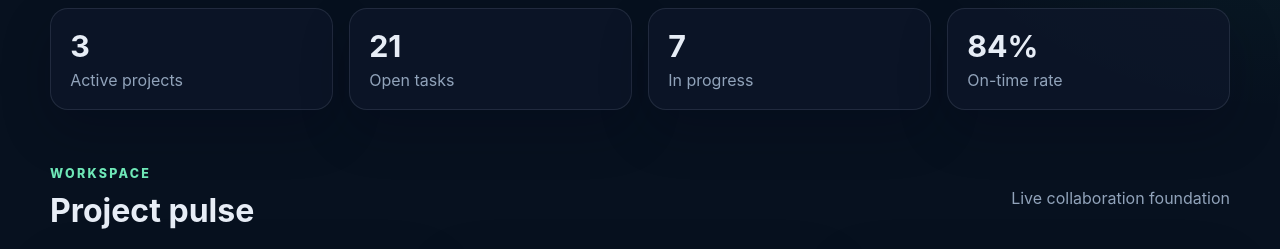
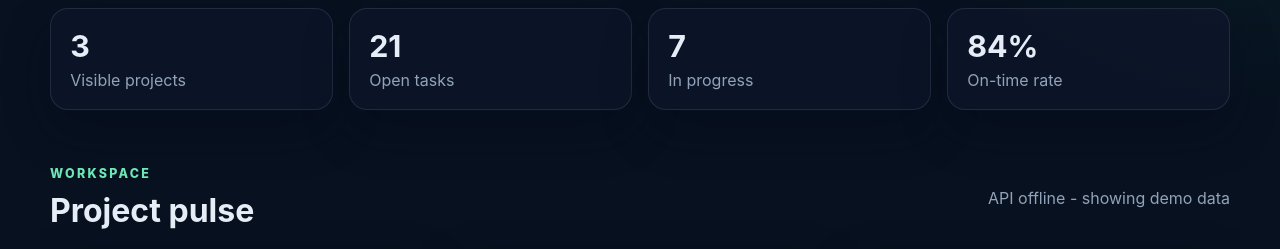
Before and after one commit to MuhammadOsama03/PulseBoard, a Next.js app in the folder apps/web/: page / in a window 1280 px wide. Shown: the part 352-601 px from the top of the page. Built offline with nearby package versions, Linux system fonts and the light colour scheme; no server answers.

Commit message:
Connect dashboard to projects API

```diff
--- a/apps/web/app/page.tsx
+++ b/apps/web/app/page.tsx
@@ -1,25 +1,56 @@
-const projects = [
-  { name: "Website relaunch", progress: 72, tasks: 18, status: "On track" },
-  { name: "Mobile onboarding", progress: 46, tasks: 11, status: "Needs attention" },
-  { name: "Analytics rollout", progress: 88, tasks: 9, status: "On track" },
+type Project = {
+  id: string;
+  name: string;
+  description: string;
+  status: string;
+  progress: number;
+};
+
+const demoProjects = [
+  { name: "Website relaunch", progress: 72, description: "18 tasks in the current delivery cycle.", status: "On track" },
+  { name: "Mobile onboarding", progress: 46, description: "11 tasks in the current delivery cycle.", status: "Needs attention" },
+  { name: "Analytics rollout", progress: 88, description: "9 tasks in the current delivery cycle.", status: "On track" },
 ];
 
-export default function HomePage() {
+async function loadProjects() {
+  const apiUrl = process.env.PULSEBOARD_API_URL ?? "http://localhost:4000";
+  const response = await fetch(`${apiUrl}/projects`, { cache: "no-store" });
+  if (!response.ok) throw new Error("Unable to load projects");
+  return response.json() as Promise<Project[]>;
+}
+
+export default async function HomePage() {
+  let projects = demoProjects;
+  let sourceLabel = "Demo workspace";
+
+  try {
+    const apiProjects = await loadProjects();
+    if (apiProjects.length > 0) {
+      projects = apiProjects.map((project) => ({
+        name: project.name,
+        progress: project.progress,
+        description: project.description,
+        status: project.status,
+      }));
+      sourceLabel = "Live API data";
+    }
+  } catch {
+    sourceLabel = "API offline - showing demo data";
+  }
+
   return (
     <main className="shell">
       <header className="hero">
         <div>
           <p className="eyebrow">PulseBoard</p>
           <h1>Team execution at a glance.</h1>
-          <p className="lede">
-            A collaborative workspace for projects, task ownership, live activity, and delivery analytics.
-          </p>
+          <p className="lede">A collaborative workspace for projects, task ownership, live activity, and delivery analytics.</p>
         </div>
         <button type="button">New project</button>
       </header>
 
       <section className="metrics" aria-label="Workspace metrics">
-        <article><strong>3</strong><span>Active projects</span></article>
+        <article><strong>{projects.length}</strong><span>Visible projects</span></article>
         <article><strong>21</strong><span>Open tasks</span></article>
         <article><strong>7</strong><span>In progress</span></article>
         <article><strong>84%</strong><span>On-time rate</span></article>
@@ -31,7 +62,7 @@ export default function HomePage() {
             <p className="eyebrow">Workspace</p>
             <h2>Project pulse</h2>
           </div>
-          <span>Live collaboration foundation</span>
+          <span>{sourceLabel}</span>
         </div>
 
         <div className="projectGrid">
@@ -42,7 +73,7 @@ export default function HomePage() {
                 <strong>{project.progress}%</strong>
               </div>
               <h3>{project.name}</h3>
-              <p>{project.tasks} tasks in the current delivery cycle.</p>
+              <p>{project.description}</p>
               <div className="progressTrack" aria-label={`${project.progress}% complete`}>
                 <span style={{ width: `${project.progress}%` }} />
               </div>
```
